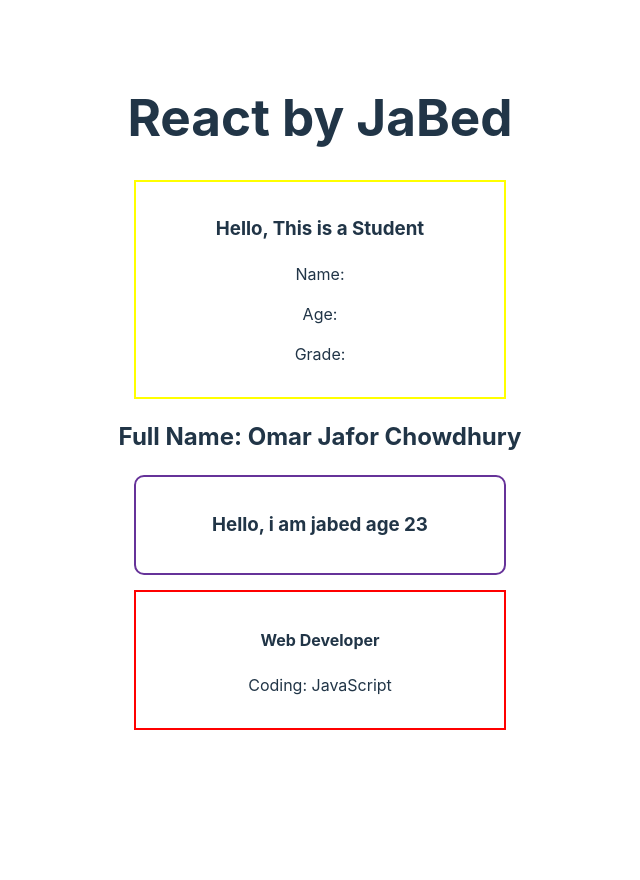
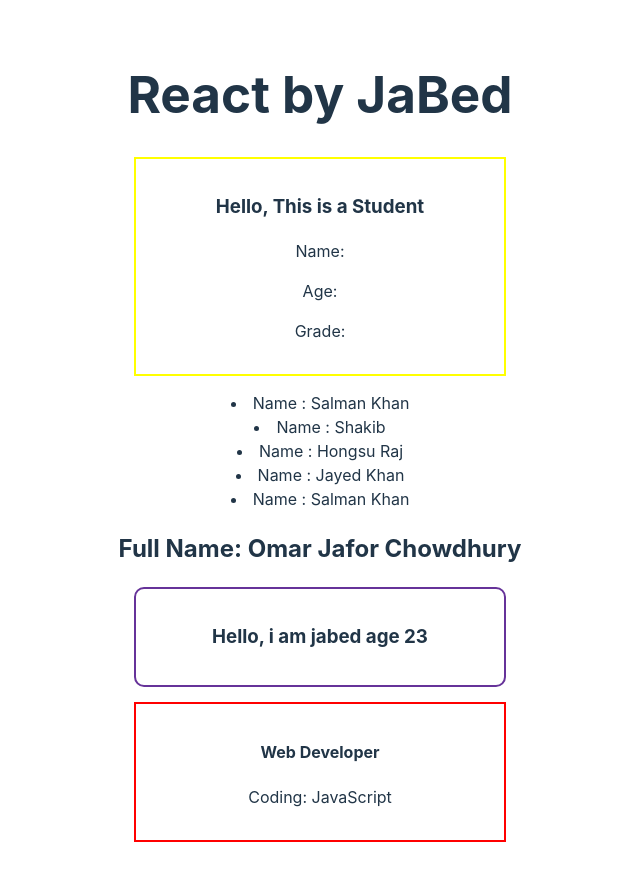
Before and after one commit to omarjafor/My-First-React, a React (Vite) app: page / in a window 1280 px wide. Shown: the top 880 px of the page, without its empty margins (320-960 px from the left). Before the commit the page ends 800 px from the top, so only its background shows below. Built offline with nearby package versions, Linux system fonts and the light colour scheme.

Commit message:
using map

```diff
--- a/src/pages/Home.jsx
+++ b/src/pages/Home.jsx
@@ -1,7 +1,12 @@
 import React from "react";
 const name = 'Omar Jafor Chowdhury'
 function Home(){
+    const actors = ['Shakib', 'Hongsu Raj', 'Jayed Khan', 'Salman Khan']
     return <div>
+        <Actor name='Salman Khan'/>
+        {
+            actors.map(actor => <Actor name={actor}/>)
+        }
         <h2>Full Name: {name} </h2>
         {/* <Todo task='learn react' />
        <Todos task='Learning JavaScript' isDone={true}/>
@@ -33,6 +38,8 @@ function Todos2({task, isDone}){
     )
 }
 
-
+function Actor({name}){
+    return <li>Name : {name}</li>
+}
 
 export default Home;
```
